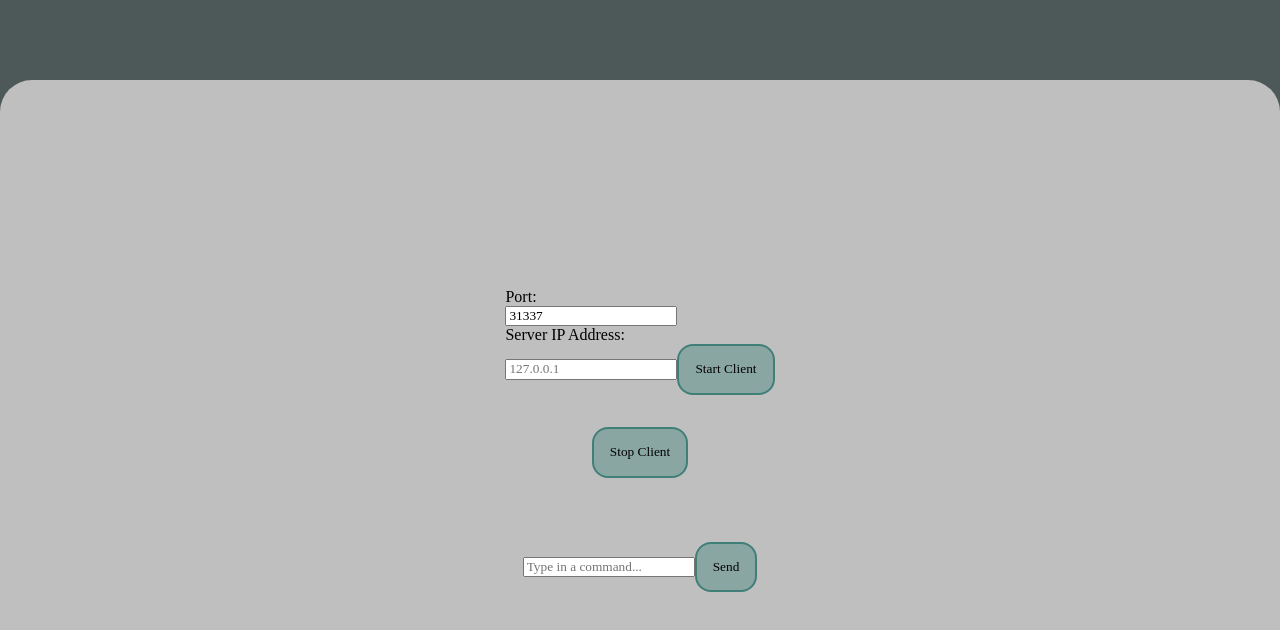
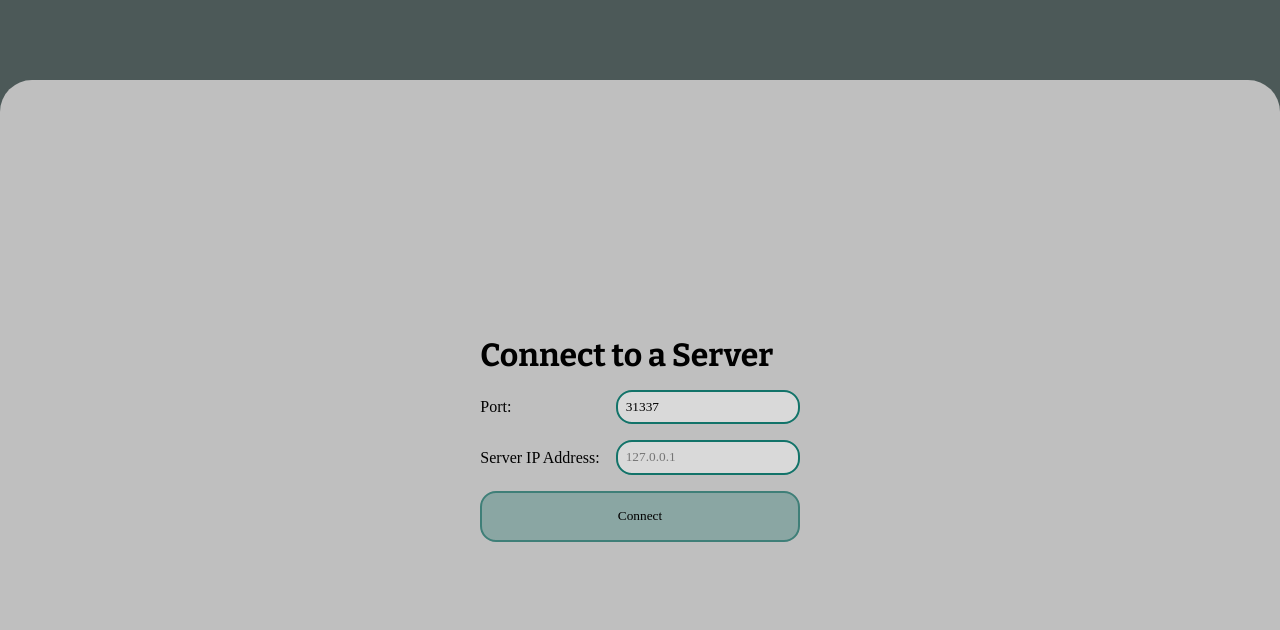
Before and after one commit to linettekuhn/tcp-chat, a React (Vite) app in the folder frontend/: page /client in a window 1280 px wide. Shown: the top 630 px of the page. Built offline with nearby package versions, Linux system fonts and the light colour scheme; a web font is replaced by a local one.

Commit message:
Enhance Client UI

```diff
--- a/frontend/src/components/Message.module.css
+++ b/frontend/src/components/Message.module.css
@@ -3,20 +3,21 @@
   display: flex;
   flex-direction: column;
   align-items: start;
-  border: 1px solid white;
+  border: 2px solid white;
   margin: 1rem;
-  padding: 0 1rem;
+  padding: 1rem;
   border-radius: 1rem;
   position: relative;
 }
 
 .serverMessage {
-  background-color: rgba(0, 0, 0, 0.5);
+  background-color: rgba(0, 0, 0, 0.3);
+  border: 2px solid black;
 }
 
 .displayName {
   position: absolute;
-  top: -50%;
+  top: -20%;
   left: 0;
   background-color: aquamarine;
   padding: 0 0.5rem;
--- /dev/null
+++ b/frontend/src/pages/Client.module.css
@@ -0,0 +1,72 @@
+.client {
+  flex-direction: column;
+}
+
+.clientOptions {
+  display: flex;
+  flex-direction: column;
+  align-items: space-between;
+  gap: 1rem;
+}
+
+.clientOptions label {
+  display: flex;
+  justify-content: space-between;
+  align-items: center;
+  gap: 1rem;
+}
+
+.clientOptions input,
+.chatbox input {
+  padding: 0.5rem;
+  background-color: rgb(217, 217, 217);
+  border-radius: 1rem;
+  border: 2px solid rgb(18, 115, 105);
+}
+
+.connectedClientView {
+  display: flex;
+  flex-direction: column;
+  align-items: center;
+  justify-content: space-around;
+  height: 100%;
+}
+
+.chatbox {
+  border-radius: 1rem;
+  border: 2px solid rgb(18, 115, 105);
+  padding: 1rem;
+  height: 80%;
+  display: flex;
+  flex-direction: column;
+  justify-content: space-between;
+}
+
+.messages {
+  overflow-y: scroll;
+  height: 90%;
+}
+
+.sendBtn {
+  background: none;
+  border: none;
+  color: rgb(18, 115, 105);
+  font-size: 1.5rem;
+  padding: 0;
+}
+
+.sendBtn:hover {
+  background: none;
+  color: rgb(14, 90, 82);
+  font-size: 1.6rem;
+}
+
+.commandInput {
+  display: flex;
+  align-items: center;
+  gap: 1rem;
+}
+
+.commandInput input {
+  width: 90%;
+}
--- a/frontend/src/pages/Client.tsx
+++ b/frontend/src/pages/Client.tsx
@@ -1,6 +1,8 @@
-import { useRef, useState } from "react";
+import { useEffect, useRef, useState } from "react";
 import { startClient, stopClient, sendCommand } from "../../api/tcpClient";
 import Message from "../components/Message";
+import styles from "./Client.module.css";
+import { IoSend } from "react-icons/io5";
 
 function Client() {
   const [port, setPort] = useState(31337);
@@ -9,6 +11,7 @@ function Client() {
   const [messages, setMessages] = useState<string[]>([]);
   const [connected, setConnected] = useState(false);
   const eventSourceRef = useRef<EventSource | null>(null);
+  const messagesEndRef = useRef<HTMLDivElement | null>(null);
 
   const handleClientStart = async () => {
     await startClient(port, serverAddress);
@@ -54,12 +57,21 @@ function Client() {
     }
   };
 
+  useEffect(() => {
+    if (messagesEndRef.current) {
+      messagesEndRef.current.scrollIntoView({ behavior: "smooth" });
+    }
+  }, [messages]);
+
   return (
-    <div className="content">
+    <div className={`${styles.client} content`}>
       {!connected ? (
-        <form action="client">
+        <form className={styles.clientOptions} action="client">
+          <h1>Connect to a Server</h1>
+          <label htmlFor="port">
             <p>Port:</p>
             <input
+              name="port"
               type="number"
               placeholder="31337"
               value={port}
@@ -67,8 +79,11 @@ function Client() {
                 setPort(Number(e.target.value));
               }}
             />
+          </label>
+          <label htmlFor="serverAddress">
             <p>Server IP Address:</p>
             <input
+              name="serverAddress"
               type="text"
               placeholder="127.0.0.1"
               value={serverAddress}
@@ -76,30 +91,46 @@ function Client() {
                 setServerAddress(e.target.value);
               }}
             />
+          </label>
           <button type="button" onClick={handleClientStart}>
-            Start Client
+            Connect
           </button>
         </form>
-      ) : null}
+      ) : (
+        <div className={styles.connectedClientView}>
           <button type="button" onClick={handleClientStop}>
             Stop Client
           </button>
-      <div className="chatbox">
+          <div className={styles.chatbox}>
+            <div className={styles.messages}>
               {messages.map((message: string, index: number) => (
                 <Message key={index} msg={message} />
               ))}
+              <div ref={messagesEndRef} />
             </div>
-      <div className="commandInput">
+            <div className={styles.commandInput}>
               <input
                 type="text"
                 placeholder="Type in a command..."
                 value={command}
                 onChange={(e) => setCommand(e.target.value)}
+                onKeyDown={(e) => {
+                  if (e.key === "Enter") {
+                    handleSendCommand();
+                  }
+                }}
               />
-        <button type="button" onClick={handleSendCommand}>
-          Send
+              <button
+                type="button"
+                className={styles.sendBtn}
+                onClick={handleSendCommand}
+              >
+                <IoSend />
               </button>
             </div>
+          </div>
+        </div>
+      )}
     </div>
   );
 }
--- a/frontend/src/pages/Server.tsx
+++ b/frontend/src/pages/Server.tsx
@@ -67,8 +67,6 @@ function Server() {
       const promise = recieveMessages();
 
       // send commands to get list
-      await sendAdminCommand(`${commandChar}register admin 123`);
-      await sendAdminCommand(`${commandChar}login admin 123`);
       await sendAdminCommand(`${commandChar}getlist`);
 
       // wait for promise to be resolved and stop temp client
@@ -89,6 +87,8 @@ function Server() {
 
   const startAdmin = async () => {
     await startAdminClient(port, serverAddress);
+    await sendAdminCommand(`${commandChar}register admin 123`);
+    await sendAdminCommand(`${commandChar}login admin 123`);
   };
 
   const closeAdmin = async () => {
```
Lines whose indentation alone changed are shown as unchanged.
